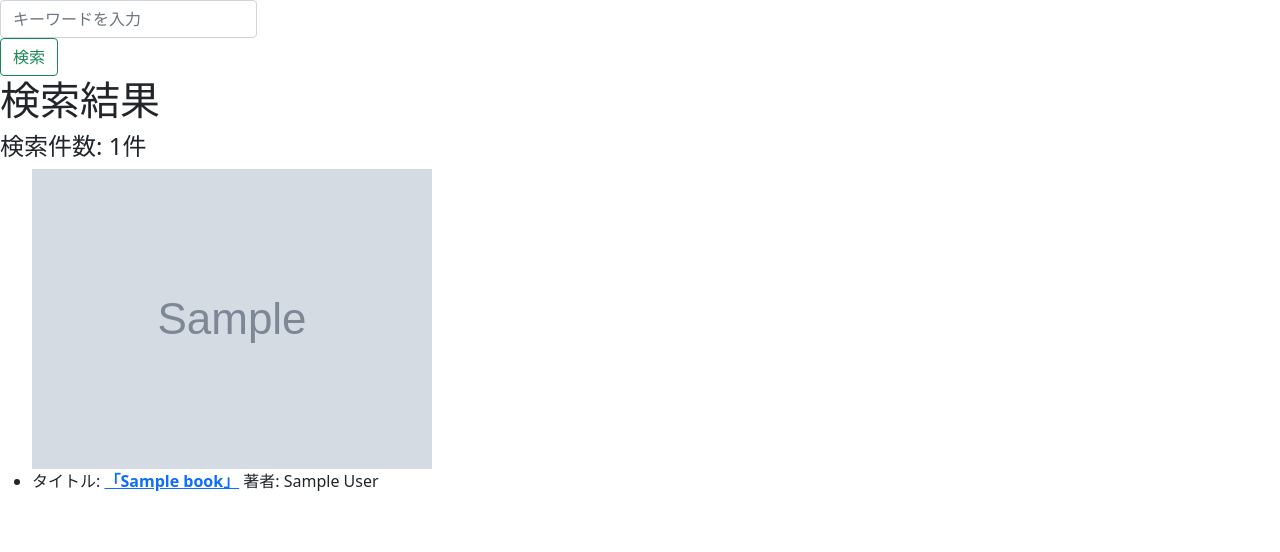
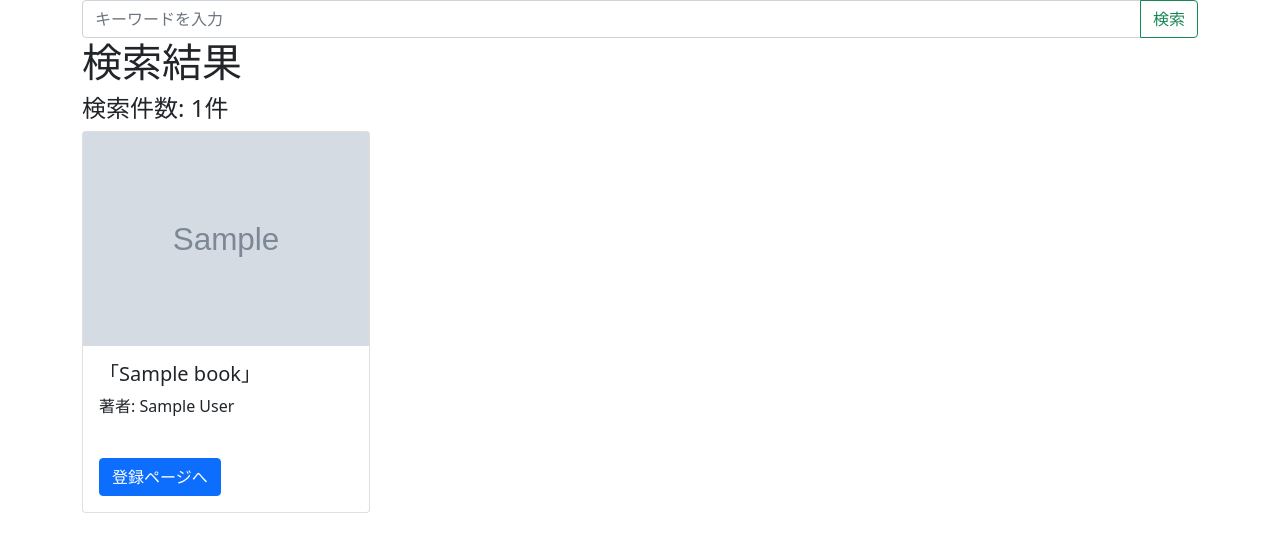
Before and after one commit to yamamotoeigo/BookShelfProject, a Flask app: template templates/search.html in a window 1280 px wide. Shown: the top 552 px of the page. Run offline with Flask 2, Linux system fonts and the light colour scheme; the template is opened without the code that fills it: most values are stand-ins (such as "Sample title", 1, 10 or a date in 2020); grey boxes marked "Sample" are stand-in pictures.

Commit message:
"バグを修正"

```diff
--- a/app.py
+++ b/app.py
@@ -1,4 +1,4 @@
-from flask import Flask, render_template, request
+from flask import Flask, render_template, request, flash, redirect
 import requests, jsonify
 
 app = Flask(__name__)
@@ -7,17 +7,16 @@ url = 'https://www.googleapis.com/books/v1/volumes?q='
 # グローバル変数
 books = []
 
-
 @app.route("/")
 def hello_world():
-    return "<h1>Hello Flask!</h1>"
+    return "<h1>ホームです</h1>"
 
 
 @app.route('/post', methods=["GET", "POST"])
 def post():
     if request.method == "GET":
         return render_template("post.html")
-    elif request.method == "POST":
+    if request.method == "POST":
         return render_template("post.html", username=request.form['username'], content=request.form['content'])
 
 
@@ -31,9 +30,9 @@ def search():
         global books
         books = []
         q = request.form['q']
+
         if q == "":
-            print("hoge")
-            return render_template('/search.html')
+            return redirect('/search')
         else:
             # json
             books = get_book_info(q)
@@ -41,12 +40,14 @@ def search():
 
 
 # 本の個別ページ
-@app.route('/book/detail/<int:book_id>', methods=["GET"])
+@app.route('/book/register/<int:book_id>', methods=["GET", "POST"])
 def book_detail(book_id):
-    # book_id -= 1
-    book = books[(book_id - 1)]
-    return render_template('bookDetail.html', book=book)
+    if request.method == "GET":
+        book = books[(book_id - 1)]
+        return render_template('book_detail.html', book=book)
 
+    if request.method == "POST":
+        return "登録しました"
 
 # APIを叩いて本に関するデータを得る
 def get_book(q):
@@ -63,21 +64,21 @@ def get_book_info(q):
     for i in range(total_items):
         author = ""
         publisher = ""
-        image_url = ""
+        thumbnail = ""
         if "authors" in book_data["items"][i]["volumeInfo"]:
             author = book_data["items"][i]["volumeInfo"]["authors"][0]
         elif "publisher" in book_data["items"][i]["volumeInfo"]:
             publisher = book_data["items"][i]["volumeInfo"]["publisher"]
 
         if "imageLinks" in book_data["items"][i]["volumeInfo"]:
-            image_url = book_data["items"][i]["volumeInfo"]["imageLinks"]["smallThumbnail"]
+            thumbnail = book_data["items"][i]["volumeInfo"]["imageLinks"]["smallThumbnail"]
 
         books.append({
             "id": i + 1,
             "title": book_data["items"][i]["volumeInfo"]["title"],
             "publisher": publisher,
             "author": author,
-            "image_url": image_url,
+            "thumbnail": thumbnail,
         })
 
     return books
--- a/templates/search.html
+++ b/templates/search.html
@@ -5,35 +5,49 @@
     <meta name="viewport"
           content="width=device-width, user-scalable=no, initial-scale=1.0, maximum-scale=1.0, minimum-scale=1.0">
     <meta http-equiv="X-UA-Compatible" content="ie=edge">
-    <link href="https://cdn.jsdelivr.net/npm/bootstrap@5.0.2/dist/css/bootstrap.min.css" rel="stylesheet" integrity="sha384-EVSTQN3/azprG1Anm3QDgpJLIm9Nao0Yz1ztcQTwFspd3yD65VohhpuuCOmLASjC" crossorigin="anonymous">
+    <link href="https://cdn.jsdelivr.net/npm/bootstrap@5.0.2/dist/css/bootstrap.min.css" rel="stylesheet"
+          integrity="sha384-EVSTQN3/azprG1Anm3QDgpJLIm9Nao0Yz1ztcQTwFspd3yD65VohhpuuCOmLASjC" crossorigin="anonymous">
     <title>Document</title>
 </head>
 <body>
+<div class="container">
+    <form action="/search" method="post">
         <div class="input-group">
-    <form action="/search" method="post">
             <input type="text" class="form-control" placeholder="キーワードを入力" name="q">
-        <input class="btn btn-outline-success" type="submit" id="button-addon2" value="検索"><i class="fas fa-search"></i></input>
+            <button class="btn btn-outline-success" type="submit" id="button-addon2" value="検索"><i
+                    class="fas fa-search"></i>検索
+            </button>
+        </div>
     </form>
-</div>
+
     <h1>検索結果</h1>
     <h4>検索件数: {{ books | length }}件</h4>
-    <ul>
     {% for book in books %}
-            {% if book["image_url"] != "" %}
-                <img src={{ book["image_url"] }} alt="本の表紙画像">
+        <div class="card h-100" style="width: 18rem;">
+            {% if book["thumbnail"] != "" %}
+                <img src={{ book["thumbnail"] }} class="card-img-top　d-block" alt="本の表紙画像">
             {% else %}
-                <img src={{ book["image_url"] }} alt="表紙画像がありません">
+                <img src={{ book["thumbnail"] }} class="card-img-top" alt="表紙画像がありません">
             {% endif %}
-
+            <div class="card-body">
+                <h5 class="card-title">「{{ book["title"] }}」</h5>
                 {% if book["author"] != "" %}
-                <li>タイトル: <a href="/book/detail/{{ book["id"] }}" role="button"><b>「{{ book["title"] }}」</b></a> 著者: {{ book["author"] }}</li>
+                    <p class="card-text">著者: {{ book["author"] }}</p>
                 {% elif book["publisher"] != "" %}
-                <li>タイトル: <a href="/book/detail/{{ book["id"] }}" role="button"><b>「{{ book["title"] }}」</b></a>出版社: {{ book["publisher"] }}</li>
+                    <p class="card-text">出版社: {{ book["publisher"] }}</p>
                 {% else %}
-                <li>タイトル: <a href="/book/detail/{{ book["id"] }}" role="button"><b>「{{ book["title"] }}」</b></a>出版社 and 著者: 情報がありません</li>
+                    出版社 and 著者:情報がありません
                 {% endif %}
                 <br>
+                <a href="/book/register/{{ book["id"] }}" class="btn btn-primary">登録ページへ</a>
+            </div>
+        </div>
+        <br>
     {% endfor %}
-    </ul>
+</div>
+
+<script src="https://cdn.jsdelivr.net/npm/bootstrap@5.0.2/dist/js/bootstrap.bundle.min.js"
+        integrity="sha384-MrcW6ZMFYlzcLA8Nl+NtUVF0sA7MsXsP1UyJoMp4YLEuNSfAP+JcXn/tWtIaxVXM"
+        crossorigin="anonymous"></script>
 </body>
 </html>
```
Also changed, not shown: templates/bookDetail.html (deleted, +0 -27 lines), templates/book_detail.html (added, +32 -0 lines). Lines whose indentation alone changed are shown as unchanged.
